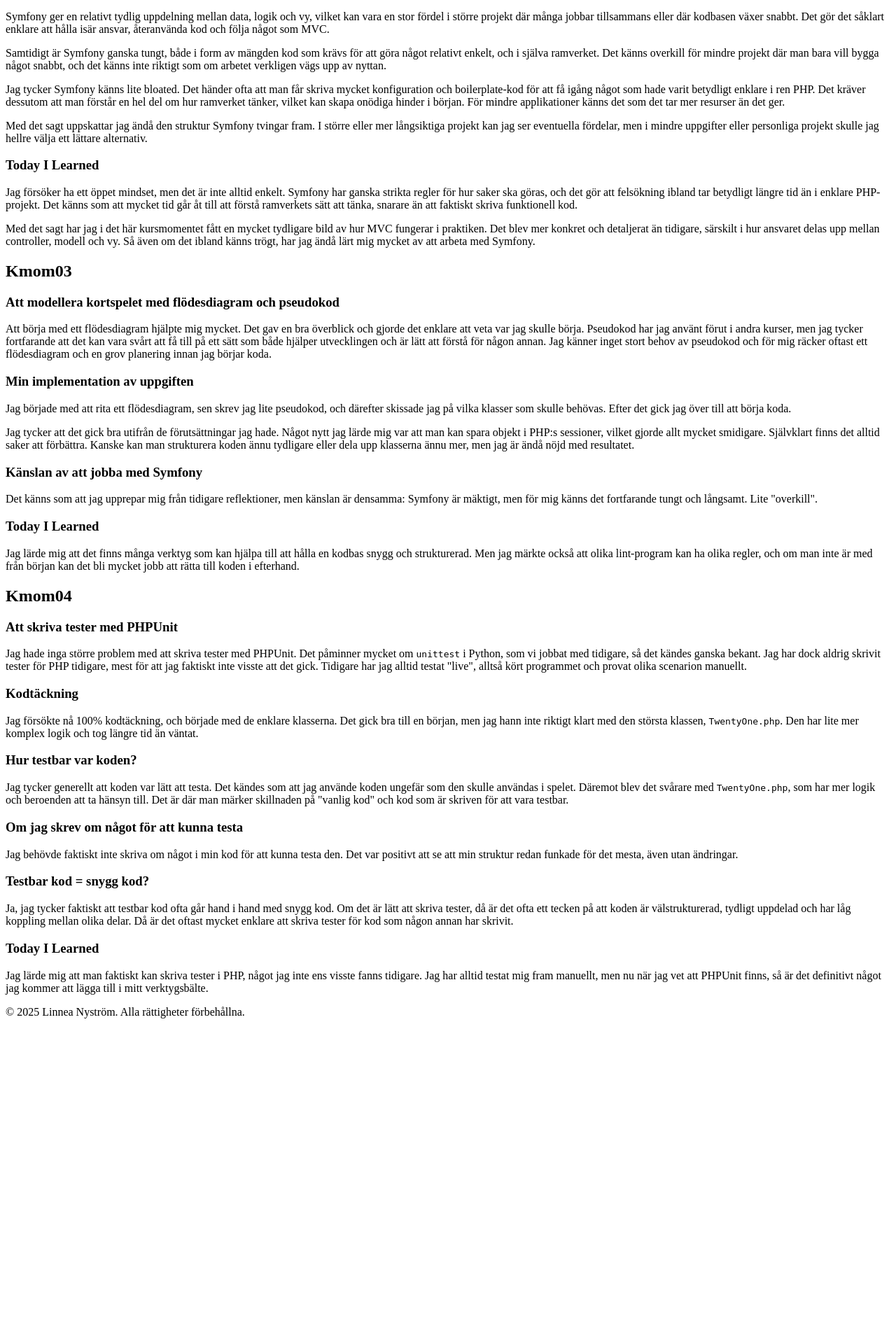
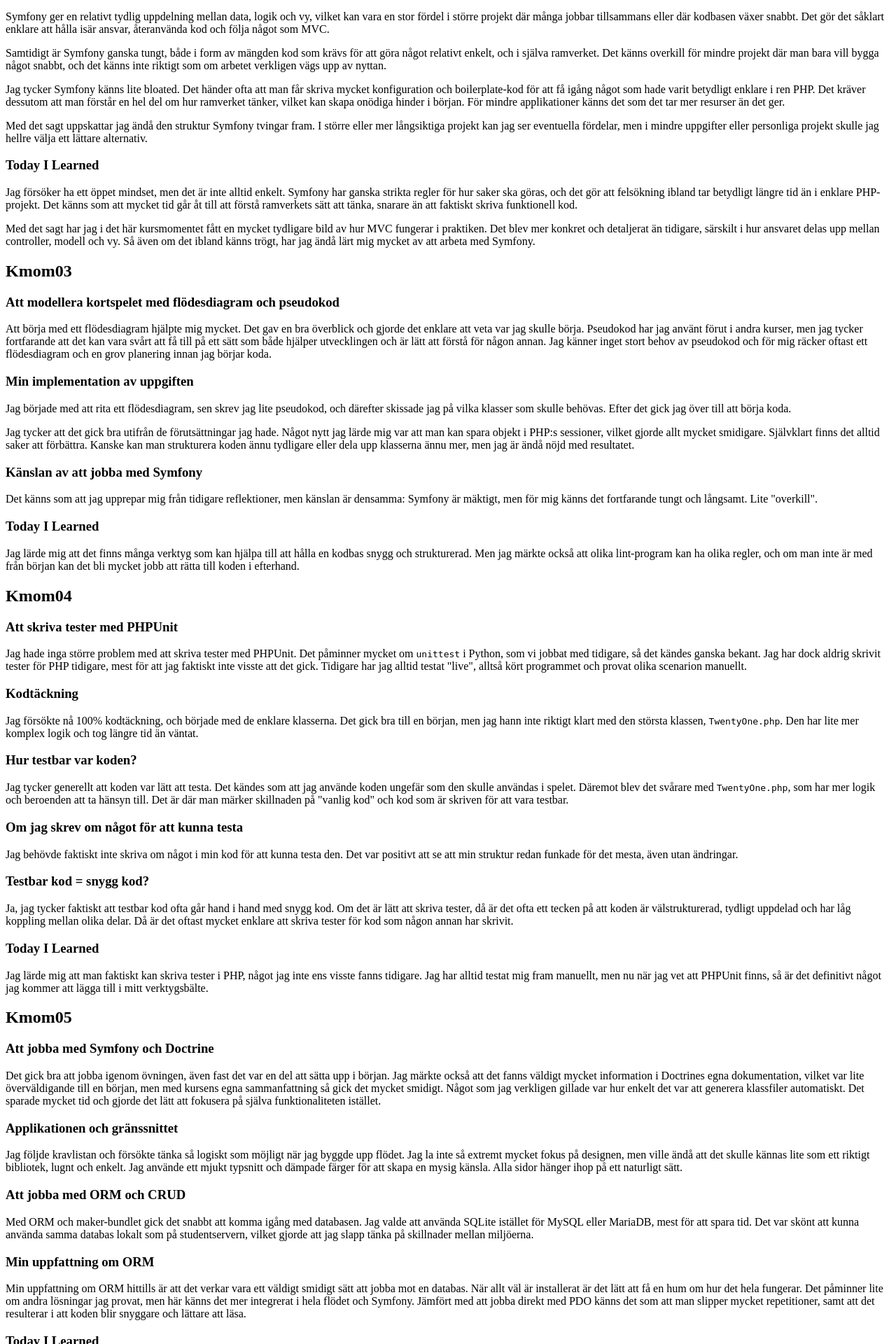
Before and after one commit to TunkDesign/DV1608, a Symfony app: template templates/report.html.twig in a window 1280 px wide. Shown: the part 1480-3400 px from the top of the page at 70% size. Before the commit the page ends 2935 px from the top, so only its background shows below. Run offline with Twig, Linux system fonts and the light colour scheme; the template is opened without the code that fills it, so the values that code supplies are empty; some libraries are stand-ins or nearby versions.

Commit message:
Added report for Kmom05.

```diff
--- a/templates/report.html.twig
+++ b/templates/report.html.twig
@@ -13,6 +13,7 @@
       <a href="#kmom02">Kmom02</a>
       <a href="#kmom03">Kmom03</a>
       <a href="#kmom04">Kmom04</a>
+      <a href="#kmom05">Kmom05</a>
     </nav>
 
     <article id="kmom01" class="report-section">
@@ -108,6 +109,24 @@
       <h3>Today I Learned</h3>
       <p>Jag lärde mig att man faktiskt kan skriva tester i PHP, något jag inte ens visste fanns tidigare. Jag har alltid testat mig fram manuellt, men nu när jag vet att PHPUnit finns, så är det definitivt något jag kommer att lägga till i mitt verktygsbälte.</p>
     </article>
+
+    <article id="kmom05" class="report-section">
+      <h2>Kmom05</h2>
+      <h3>Att jobba med Symfony och Doctrine</h3>
+      <p>Det gick bra att jobba igenom övningen, även fast det var en del att sätta upp i början. Jag märkte också att det fanns väldigt mycket information i Doctrines egna dokumentation, vilket var lite överväldigande till en början, men med kursens egna sammanfattning så gick det mycket smidigt. Något som jag verkligen gillade var hur enkelt det var att generera klassfiler automatiskt. Det sparade mycket tid och gjorde det lätt att fokusera på själva funktionaliteten istället.</p>
+
+      <h3>Applikationen och gränssnittet</h3>
+      <p>Jag följde kravlistan och försökte tänka så logiskt som möjligt när jag byggde upp flödet. Jag la inte så extremt mycket fokus på designen, men ville ändå att det skulle kännas lite som ett riktigt bibliotek, lugnt och enkelt. Jag använde ett mjukt typsnitt och dämpade färger för att skapa en mysig känsla. Alla sidor hänger ihop på ett naturligt sätt.</p>
+
+      <h3>Att jobba med ORM och CRUD</h3>
+      <p>Med ORM och maker-bundlet gick det snabbt att komma igång med databasen. Jag valde att använda SQLite istället för MySQL eller MariaDB, mest för att spara tid. Det var skönt att kunna använda samma databas lokalt som på studentservern, vilket gjorde att jag slapp tänka på skillnader mellan miljöerna.</p>
+
+      <h3>Min uppfattning om ORM</h3>
+      <p>Min uppfattning om ORM hittills är att det verkar vara ett väldigt smidigt sätt att jobba mot en databas. När allt väl är installerat är det lätt att få en hum om hur det hela fungerar. Det påminner lite om andra lösningar jag provat, men här känns det mer integrerat i hela flödet och Symfony. Jämfört med att jobba direkt med PDO känns det som att man slipper mycket repetitioner, samt att det resulterar i att koden blir snyggare och lättare att läsa.</p>
+
+      <h3>Today I Learned</h3>
+      <p>Jag lärde mig hur smidigt det var att jobba med ORM och att det mesta sker automatiskt, vilket sparade mycket tid. Enkel och snygg kod!</p>
+    </article>
   </div>
 </section>
 {% endblock %}
```
